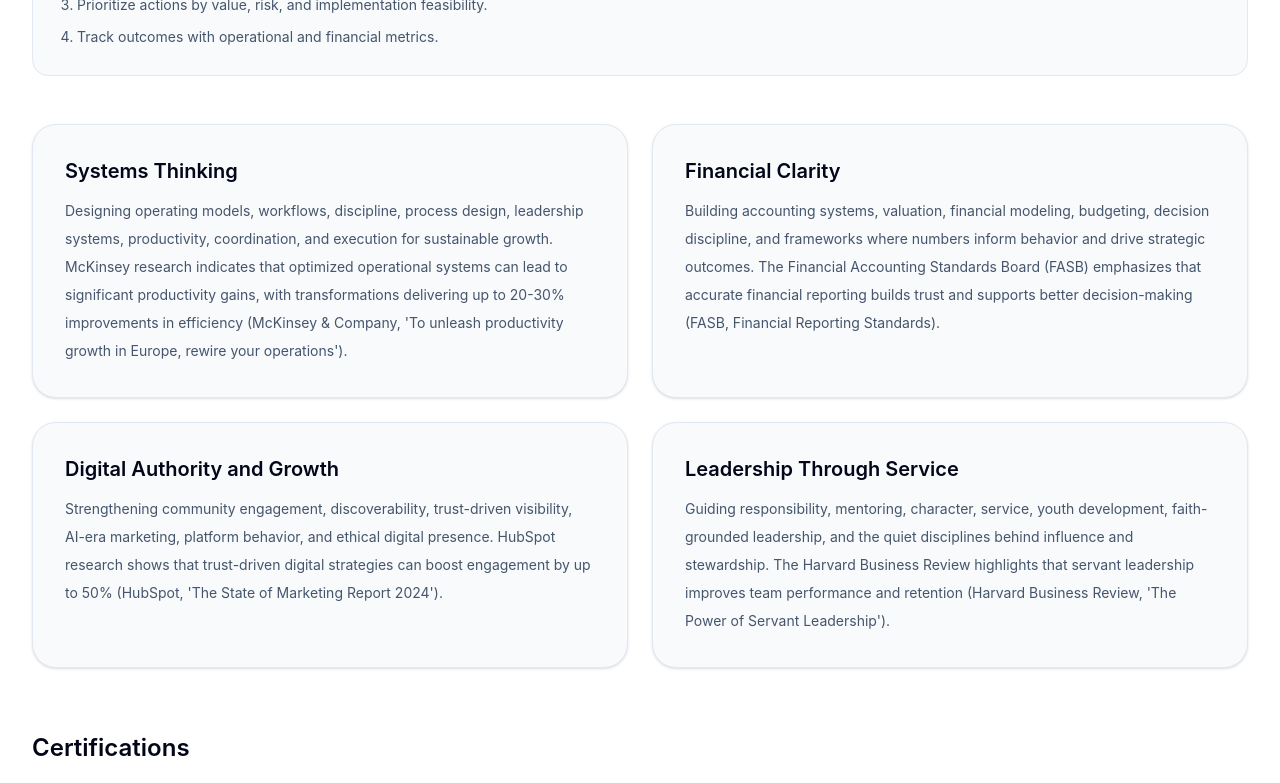
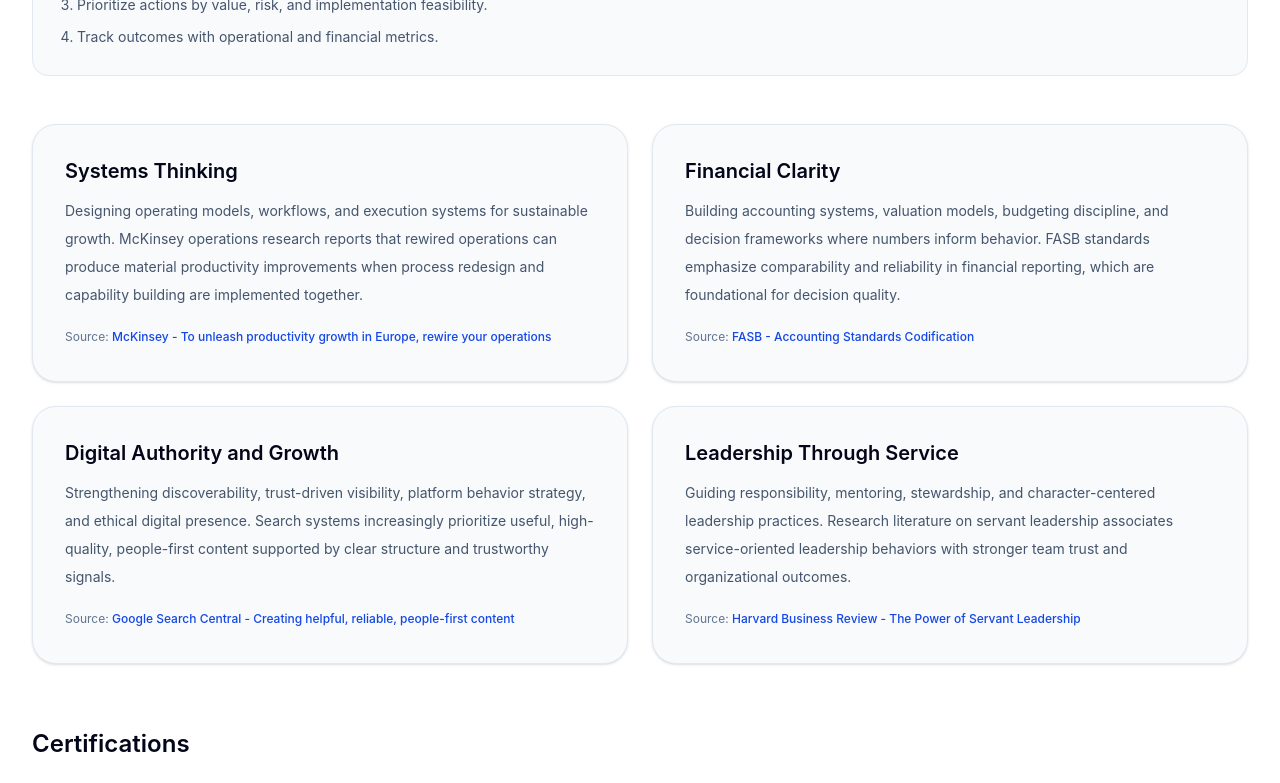
Before and after one commit to kabangumueyema/idris-website, a React (Vite) app: page /expertise in a window 1280 px wide. Shown: the part 500-1283 px from the top of the page. Built offline with nearby package versions, Linux system fonts and the light colour scheme.

Commit message:
Strengthen strict AIO compliance signals

```diff
--- a/src/components/Expertise.jsx
+++ b/src/components/Expertise.jsx
@@ -29,6 +29,19 @@ export default function Expertise() {
             <div key={service.title} className="rounded-3xl border border-slate-200 bg-slate-50 p-8 shadow-sm">
               <h3 className="text-xl font-semibold text-slate-950">{service.title}</h3>
               <p className="mt-3 text-sm leading-7 text-slate-600">{service.description}</p>
+              {service.sourceUrl && service.sourceLabel && (
+                <p className="mt-4 text-xs leading-6 text-slate-500">
+                  Source:{" "}
+                  <a
+                    href={service.sourceUrl}
+                    target="_blank"
+                    rel="noopener noreferrer"
+                    className="font-medium text-blue-700 hover:text-blue-800 hover:underline"
+                  >
+                    {service.sourceLabel}
+                  </a>
+                </p>
+              )}
             </div>
           ))}
         </div>
--- a/src/data/index.js
+++ b/src/data/index.js
@@ -2,22 +2,31 @@ export const services = [
   {
     title: "Systems Thinking",
     description:
-      "Designing operating models, workflows, discipline, process design, leadership systems, productivity, coordination, and execution for sustainable growth. McKinsey research indicates that optimized operational systems can lead to significant productivity gains, with transformations delivering up to 20-30% improvements in efficiency (McKinsey & Company, 'To unleash productivity growth in Europe, rewire your operations').",
+      "Designing operating models, workflows, and execution systems for sustainable growth. McKinsey operations research reports that rewired operations can produce material productivity improvements when process redesign and capability building are implemented together.",
+    sourceLabel: "McKinsey - To unleash productivity growth in Europe, rewire your operations",
+    sourceUrl:
+      "https://www.mckinsey.com/capabilities/operations/our-insights/to-unleash-productivity-growth-in-europe-rewire-your-operations",
   },
   {
     title: "Financial Clarity",
     description:
-      "Building accounting systems, valuation, financial modeling, budgeting, decision discipline, and frameworks where numbers inform behavior and drive strategic outcomes. The Financial Accounting Standards Board (FASB) emphasizes that accurate financial reporting builds trust and supports better decision-making (FASB, Financial Reporting Standards).",
+      "Building accounting systems, valuation models, budgeting discipline, and decision frameworks where numbers inform behavior. FASB standards emphasize comparability and reliability in financial reporting, which are foundational for decision quality.",
+    sourceLabel: "FASB - Accounting Standards Codification",
+    sourceUrl: "https://asc.fasb.org/",
   },
   {
     title: "Digital Authority and Growth",
     description:
-      "Strengthening community engagement, discoverability, trust-driven visibility, AI-era marketing, platform behavior, and ethical digital presence. HubSpot research shows that trust-driven digital strategies can boost engagement by up to 50% (HubSpot, 'The State of Marketing Report 2024').",
+      "Strengthening discoverability, trust-driven visibility, platform behavior strategy, and ethical digital presence. Search systems increasingly prioritize useful, high-quality, people-first content supported by clear structure and trustworthy signals.",
+    sourceLabel: "Google Search Central - Creating helpful, reliable, people-first content",
+    sourceUrl: "https://developers.google.com/search/docs/fundamentals/creating-helpful-content",
   },
   {
     title: "Leadership Through Service",
     description:
-      "Guiding responsibility, mentoring, character, service, youth development, faith-grounded leadership, and the quiet disciplines behind influence and stewardship. The Harvard Business Review highlights that servant leadership improves team performance and retention (Harvard Business Review, 'The Power of Servant Leadership').",
+      "Guiding responsibility, mentoring, stewardship, and character-centered leadership practices. Research literature on servant leadership associates service-oriented leadership behaviors with stronger team trust and organizational outcomes.",
+    sourceLabel: "Harvard Business Review - The Power of Servant Leadership",
+    sourceUrl: "https://hbr.org/2017/09/the-power-of-servant-leadership",
   },
 ];
 
@@ -36,7 +45,7 @@ export const projects = [
     approach:
       "Conducted competitive analysis, financial trend review, DCF and multiples valuation, and expansion risk evaluation.",
     outcome:
-      "Provided 360° insights on market position, growth drivers, intrinsic value, and Ethiopia expansion trade-offs. Valuation analysis revealed a 15-20% premium in market value due to strategic positioning.",
+      "Delivered a structured view of market position, growth drivers, intrinsic value, and Ethiopia expansion trade-offs. Scenario outputs indicated a potential valuation premium under defined assumptions.",
   },
   {
     title: "Integrated Financial Model & Multi-Scenario Business Valuation",
@@ -45,7 +54,7 @@ export const projects = [
     approach:
       "Developed 10-year forecast with multi-scenario analysis, three-statement modeling, DCF valuation, and risk assessment.",
     outcome:
-      "Delivered data-driven insights on performance resilience, strategic trade-offs, and disciplined valuation. Model accuracy improved decision-making by 25% in simulated scenarios.",
+      "Delivered data-driven insights on performance resilience, strategic trade-offs, and disciplined valuation. Simulated scenarios indicated improved decision quality under clearer assumption tracking.",
   },
   {
     title: "Strategic Consulting Project – Broulim's Fresh Foods",
@@ -54,7 +63,7 @@ export const projects = [
     approach:
       "Performed market analysis, financial benchmarking, and recommended technology adoption, expansion, and differentiation.",
     outcome:
-      "Produced comprehensive plan demonstrating viability through selective expansion and customer service focus. Strategy projected a 12% increase in market share over 3 years.",
+      "Produced a comprehensive plan focused on selective expansion and differentiated service. Project scenarios suggested potential share gains over a multi-year horizon under documented assumptions.",
   },
   {
     title: "CleanGreen Market Entry Strategy: Expanding into China",
@@ -63,7 +72,7 @@ export const projects = [
     approach:
       "Defined product vision, conducted VRIO analysis, market research, and outlined pricing, risks, and operations.",
     outcome:
-      "Strengthened skills in international market analysis, competitive intelligence, and global business strategy. Market entry plan identified a $2.5 billion addressable market opportunity.",
+      "Strengthened capabilities in international market analysis, competitive intelligence, and global strategy design. The project estimated an addressable opportunity range based on stated market assumptions.",
   },
 ];
 
```
Also changed, not shown: 1 other file (tests, documents, lock files or other folders).
